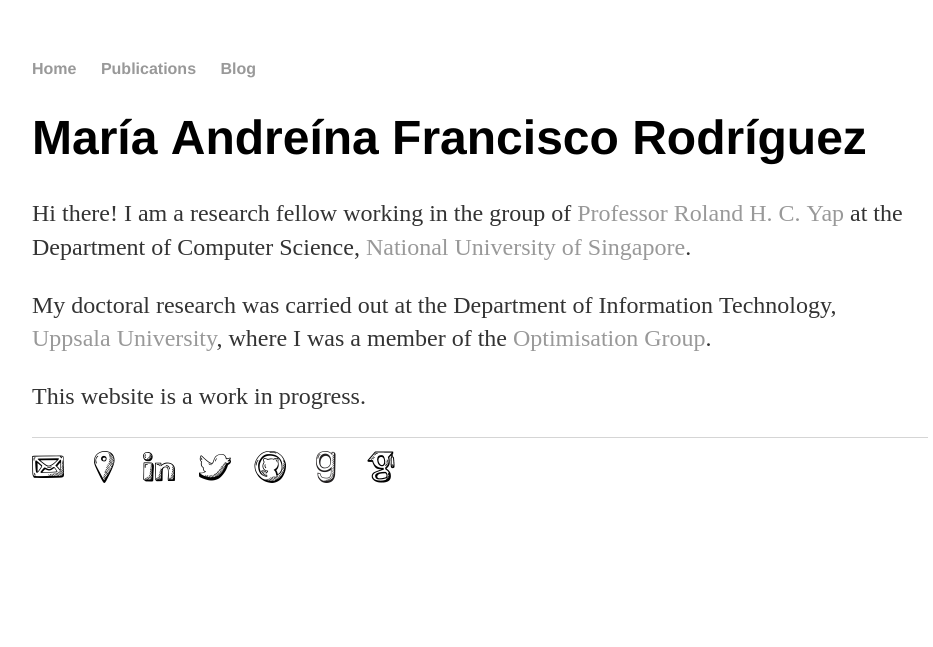
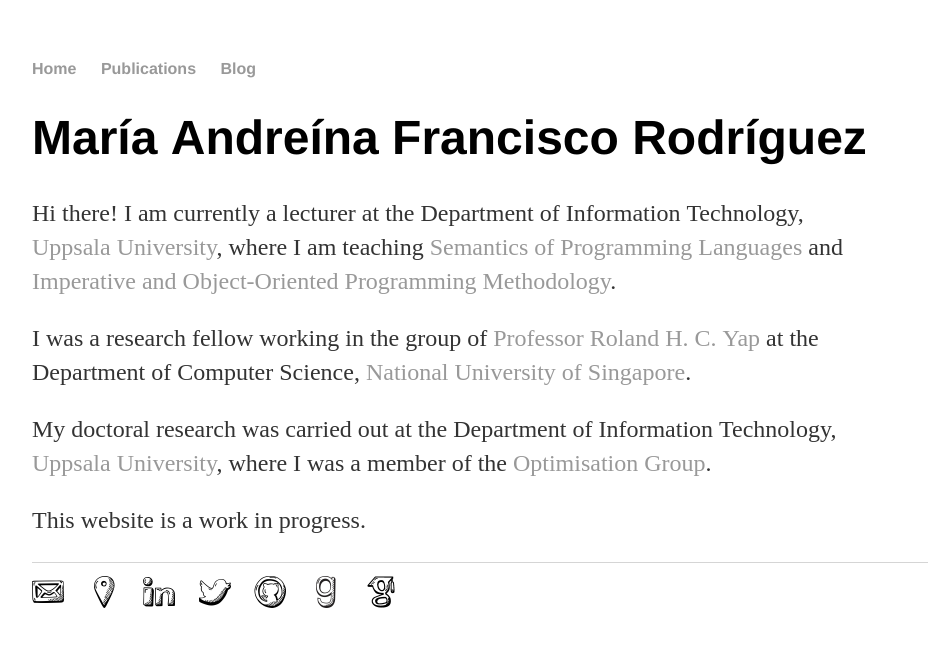
Before and after one commit to andreina-francisco/andreina-francisco.github.io, a Jekyll site: the page built from index.html, in a window 1280 px wide. Shown: the top 647 px of the page, without its empty margins (160-1093 px from the left). Built offline with Jekyll 4.4.1, drawn with Linux system fonts in a browser that asks for light colours; nearby versions of some CDN libraries; a style sheet for code colours, icons or effects is not loaded.

Commit message:
Added lecturer position

```diff
--- a/index.html
+++ b/index.html
@@ -4,7 +4,12 @@ title: Maria Andreina Francisco Rodriguez
 ---
 <div class="blurb">
 	<h1>Mar&iacute;a&nbsp;Andre&iacute;na&nbsp;Francisco&nbsp;Rodr&iacute;guez</h1>
-	<p>Hi there! I am a research fellow working in the group of
+	<p>Hi there! I am currently a lecturer at the Department of Information&nbsp;Technology,
+		<a href="http://www.uu.se">Uppsala&nbsp;University</a>, where I am teaching <a href="https://studentportalen.uu.se/portal/portal/uusp/student/student-course?uusp.portalpage=true&toolMode=studentUse&entityId=184818">Semantics of Programming Languages</a>
+		and <a href="https://studentportalen.uu.se/portal/portal/uusp/student/student-course?uusp.portalpage=true&toolMode=studentUse&entityId=186998">Imperative and Object-Oriented Programming Methodology</a>.
+	</p>
+
+	<p>I was a research fellow working in the group of
 		<a href="http://www.comp.nus.edu.sg/cs/bio/ryap/">Professor&nbsp;Roland&nbsp;H.&nbsp;C.&nbsp;Yap</a>
 		at the Department of Computer&nbsp;Science, <a href="http://www.nus.edu.sg/">National&nbsp;University&nbsp;of&nbsp;Singapore</a>.</p>
 
```
